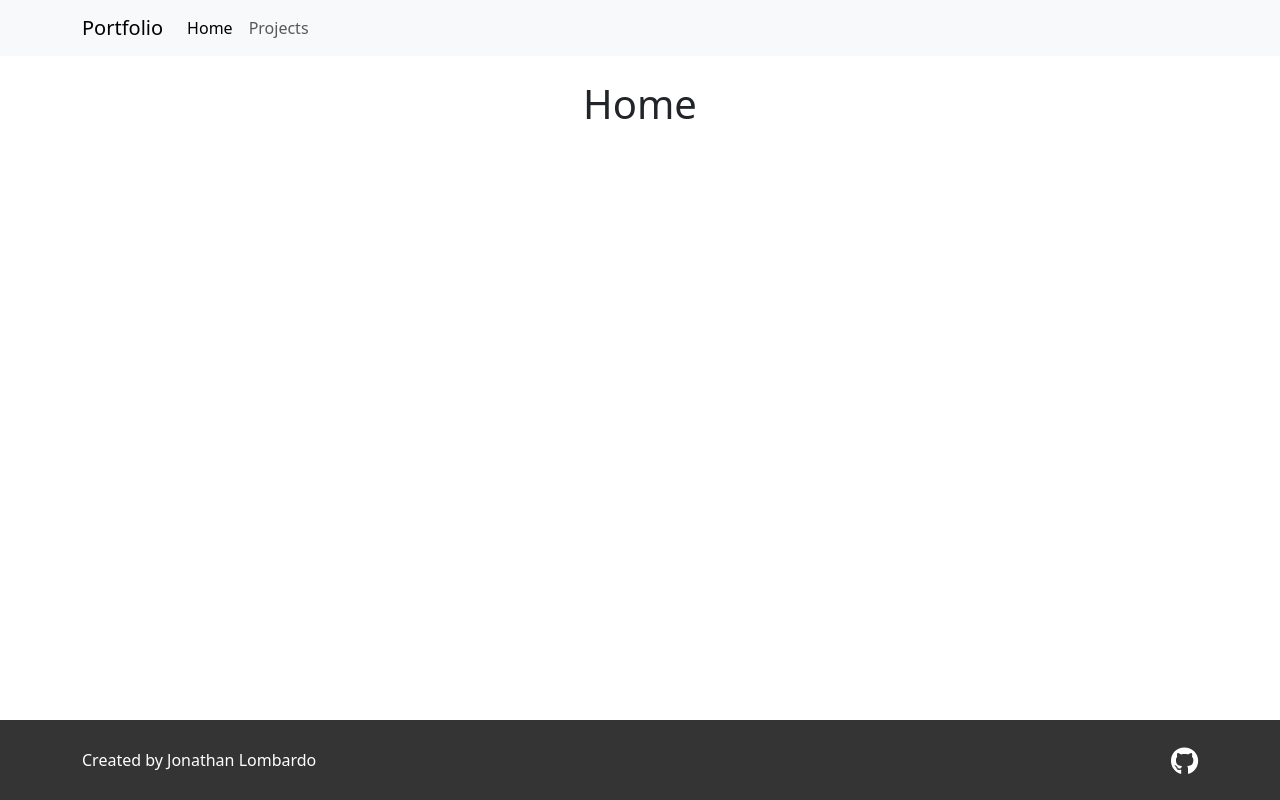
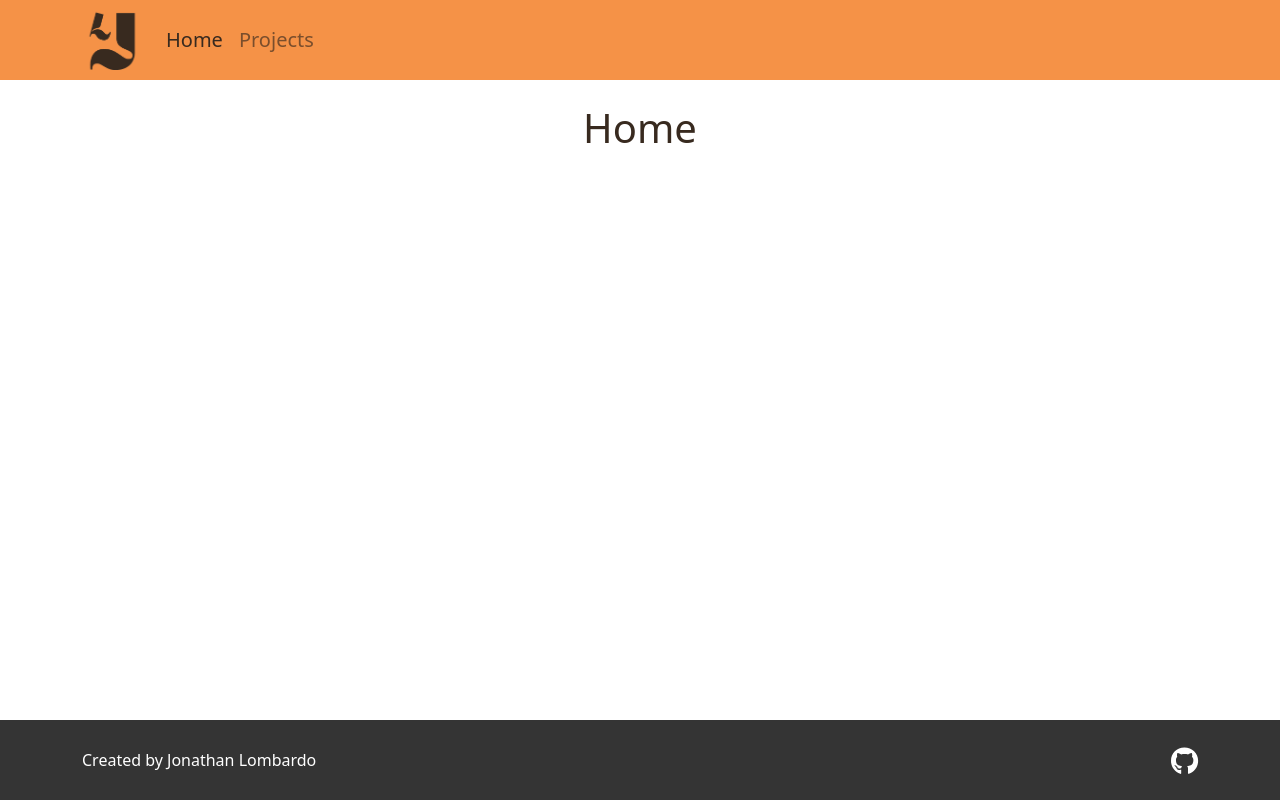
Before and after one commit to jonathanlombardo/vite-boolfolio, a Vue app: page / in a window 1280 px wide. Built offline with nearby package versions, Linux system fonts and the light colour scheme.

Commit message:
style general

```diff
--- a/src/App.vue
+++ b/src/App.vue
@@ -39,4 +39,6 @@ export default {
   </div>
 </template>
 
-<style lang="scss" scoped></style>
+<style lang="scss">
+@use "./scss/general.scss";
+</style>
--- a/src/components/AppHeader.vue
+++ b/src/components/AppHeader.vue
@@ -12,10 +12,12 @@ export default {
 </script>
 
 <template>
-  <header class="mb-4">
-    <nav class="navbar navbar-expand-lg bg-body-tertiary">
+  <header class="mb-4 fs-5">
+    <nav class="navbar navbar-expand-lg">
       <div class="container">
-        <a class="navbar-brand" :href="config.homeUrl">{{ config.appName }}</a>
+        <a class="navbar-brand" :href="config.homeUrl">
+          <img src="/logo.png" alt="logo" />
+        </a>
         <button class="navbar-toggler" type="button" data-bs-toggle="collapse" data-bs-target="#navbarSupportedContent" aria-controls="navbarSupportedContent" aria-expanded="false" aria-label="Toggle navigation">
           <span class="navbar-toggler-icon"></span>
         </button>
@@ -53,4 +55,28 @@ export default {
   </header>
 </template>
 
-<style lang="scss" scoped></style>
+<style lang="scss" scoped>
+@use "../scss/partials/var" as *;
+header {
+  height: 80px;
+  nav.navbar {
+    padding-top: 5px;
+    padding-bottom: 5px;
+    height: 100%;
+    background-color: $primary;
+    .container {
+      height: 100%;
+      a.navbar-brand {
+        height: 100%;
+      }
+      // .nav-link {
+      //   height: 100%;
+
+      //   &.active {
+      //     box-shadow: inset 0 -7px 0 0 white;
+      //   }
+      // }
+    }
+  }
+}
+</style>
--- a/src/main.js
+++ b/src/main.js
@@ -1,6 +1,5 @@
 import { createApp } from "vue";
 
-// Import all of Bootstrap's CSS and JS
 import "./scss/general.scss";
 import * as bootstrap from "bootstrap";
 
--- a/src/pages/ProjectIndex.vue
+++ b/src/pages/ProjectIndex.vue
@@ -42,7 +42,7 @@ export default {
 <template>
   <h1 class="text-center mb-5">{{ config.appName }}</h1>
   <collection-paginator :collection="prjCollection" @linkClicked="fetchProjects" />
-  <div class="row row-cols-3 g-4 pb-4">
+  <div class="row row-cols-4 g-4 py-4">
     <project-card v-for="project in projects" :project="project" />
   </div>
   <collection-paginator :collection="prjCollection" @linkClicked="fetchProjects" />
--- a/src/scss/general.scss
+++ b/src/scss/general.scss
@@ -1,5 +1,6 @@
-// Import all of Bootstrap's CSS
+@use "./partials/var" as *;
 @import "bootstrap/scss/bootstrap";
+@import "./partials/reset";
 
 .main-wrapper {
   min-height: 100vh;
@@ -11,12 +12,6 @@
   }
 }
 
-a {
-  color: inherit;
-  text-decoration: none;
+body {
+  color: $black;
 }
-
-img {
-  display: block;
-  max-width: 100%;
-}
--- /dev/null
+++ b/src/scss/partials/_reset.scss
@@ -0,0 +1,35 @@
+@use "./var" as *;
+
+a {
+  color: inherit;
+  text-decoration: none;
+}
+
+img {
+  display: block;
+  max-width: 100%;
+  max-height: 100%;
+}
+
+nav {
+  ul {
+    margin: 0;
+    padding: 0;
+    list-style: none;
+    li {
+      margin: 0;
+      padding: 0;
+    }
+  }
+}
+
+h1,
+p {
+  margin: 0;
+  padding: 0;
+}
+
+.btn.btn-primary {
+  // color: $primary-white;
+  color: white;
+}
--- /dev/null
+++ b/src/scss/partials/_var.scss
@@ -0,0 +1,9 @@
+$primary-white: #fed9bd;
+$primary-off: #a07e64;
+$primary-light: #ca8c5c;
+$primary: #f59247;
+$secondary: #75675d;
+$secondary-dark: #4b443f;
+$secondary-black: #382a1f;
+
+$black: $secondary-black;
```
Also changed, not shown: public/logo.png (added), src/scss/partials/_mixin.scss (added).
